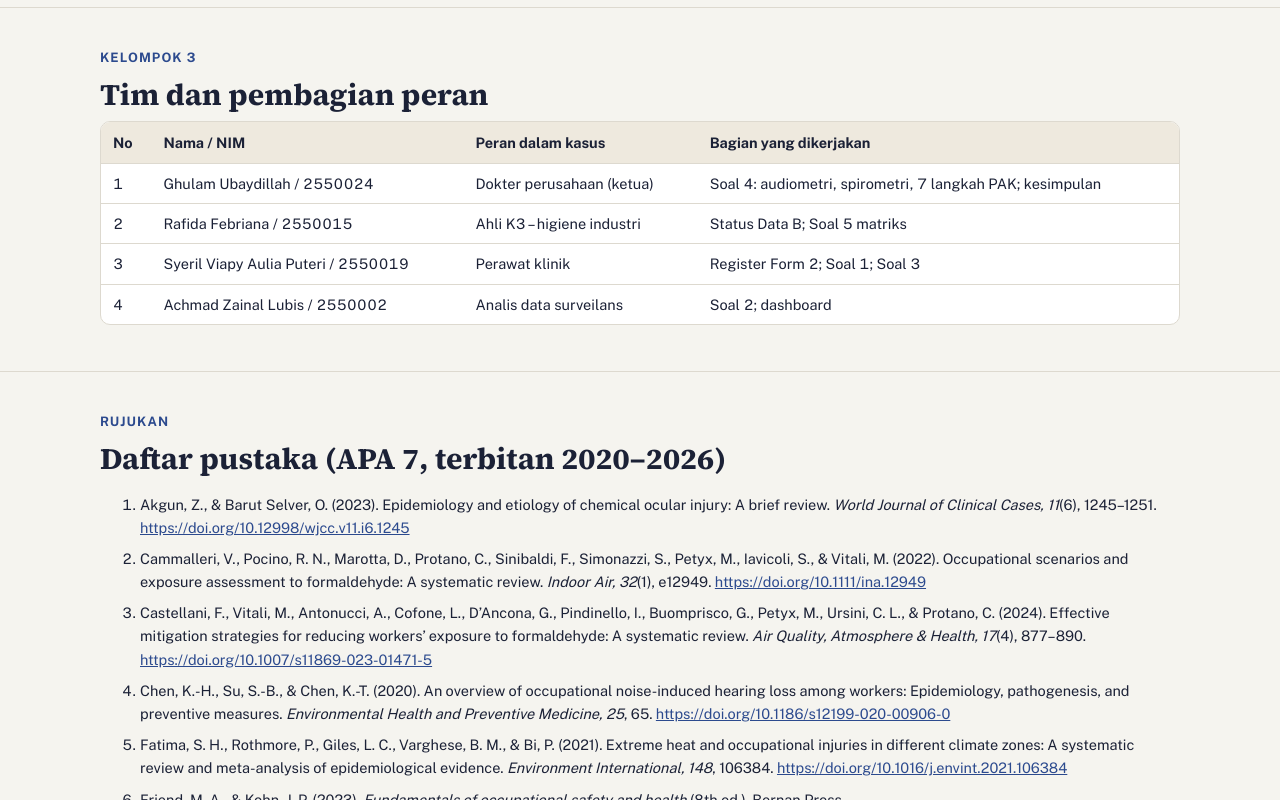
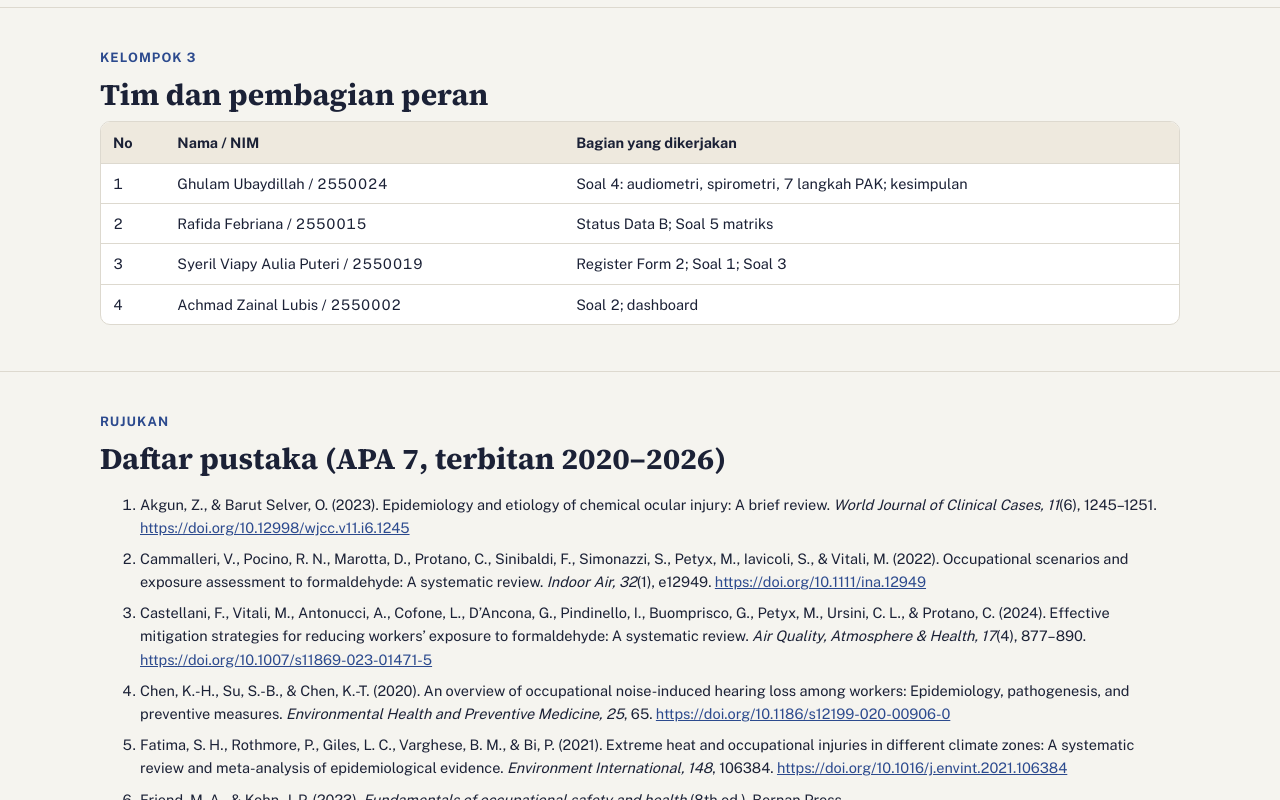
Before and after one commit to orangkeren-cmd/Kasus1SurveilansKesehatanKerja, a plain HTML site: page index.html in a window 1280 px wide. Shown: the part 11200-12000 px from the top of the page. Drawn offline with nearby package versions, Linux system fonts and the light colour scheme.

Commit message:
Hapus kolom peran dalam kasus pada tabel tim
Co-Authored-By: Claude Opus 5.5 <noreply@anthropic.com>
Claude-Session: https://claude.ai/code/session_011yPhNz2555PVYmrfGeV847

```diff
--- a/index.html
+++ b/index.html
@@ -247,7 +247,7 @@ footer{padding:28px 0 48px; color:var(--muted); font-size:14px}
 </ol></div></section>
 <section class="sec" id="tim"><div class="wrap">
 <p class="eyebrow">Kelompok 3</p><h2>Tim dan pembagian peran</h2>
-<div class="tbl"><table class=""><thead><tr><th>No</th><th>Nama / NIM</th><th>Peran dalam kasus</th><th>Bagian yang dikerjakan</th></tr></thead><tbody><tr><td>1</td><td>Ghulam Ubaydillah / 2550024</td><td>Dokter perusahaan (ketua)</td><td>Soal 4: audiometri, spirometri, 7 langkah PAK; kesimpulan</td></tr><tr><td>2</td><td>Rafida Febriana / 2550015</td><td>Ahli K3 – higiene industri</td><td>Status Data B; Soal 5 matriks</td></tr><tr><td>3</td><td>Syeril Viapy Aulia Puteri / 2550019</td><td>Perawat klinik</td><td>Register Form 2; Soal 1; Soal 3</td></tr><tr><td>4</td><td>Achmad Zainal Lubis / 2550002</td><td>Analis data surveilans</td><td>Soal 2; dashboard</td></tr></tbody></table></div>
+<div class="tbl"><table class=""><thead><tr><th>No</th><th>Nama / NIM</th><th>Bagian yang dikerjakan</th></tr></thead><tbody><tr><td>1</td><td>Ghulam Ubaydillah / 2550024</td><td>Soal 4: audiometri, spirometri, 7 langkah PAK; kesimpulan</td></tr><tr><td>2</td><td>Rafida Febriana / 2550015</td><td>Status Data B; Soal 5 matriks</td></tr><tr><td>3</td><td>Syeril Viapy Aulia Puteri / 2550019</td><td>Register Form 2; Soal 1; Soal 3</td></tr><tr><td>4</td><td>Achmad Zainal Lubis / 2550002</td><td>Soal 2; dashboard</td></tr></tbody></table></div>
 </div></section>
 <section class="sec" id="pustaka"><div class="wrap">
 <p class="eyebrow">Rujukan</p><h2>Daftar pustaka (APA 7, terbitan 2020–2026)</h2>
```
